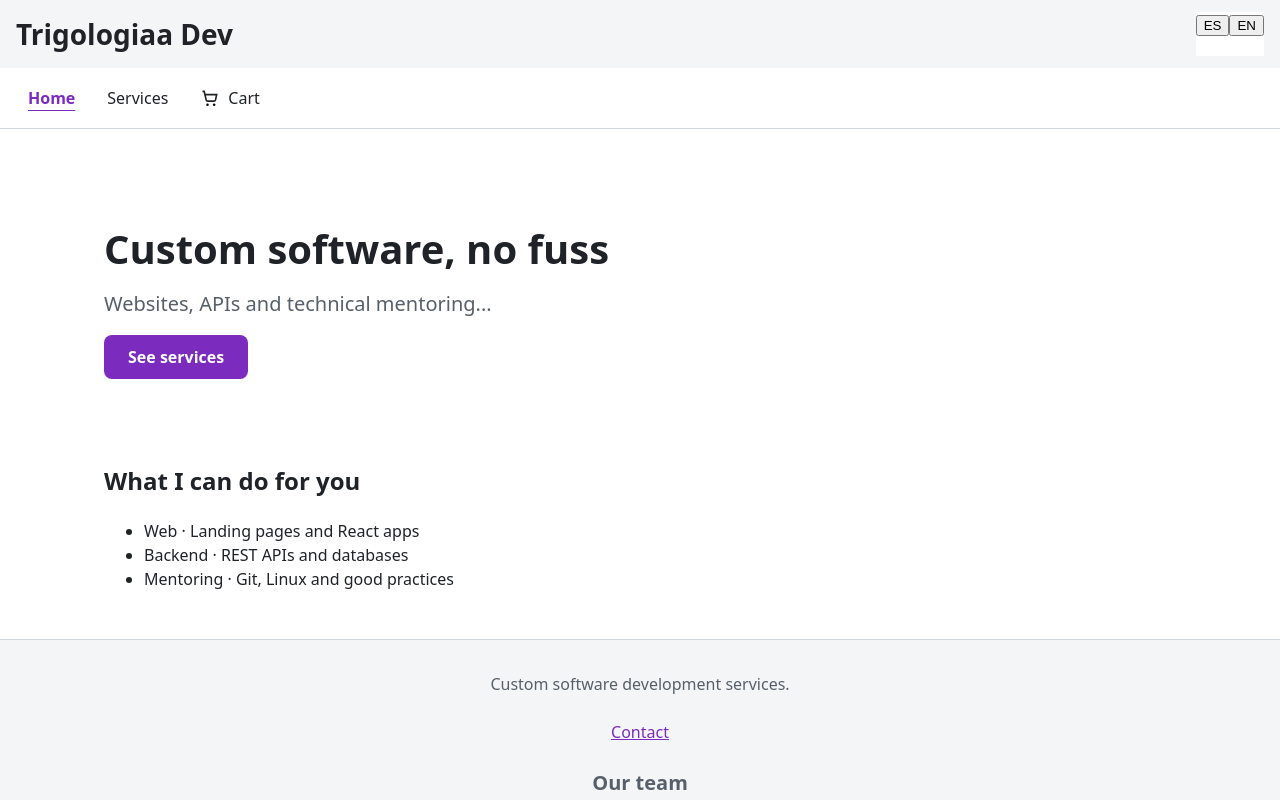
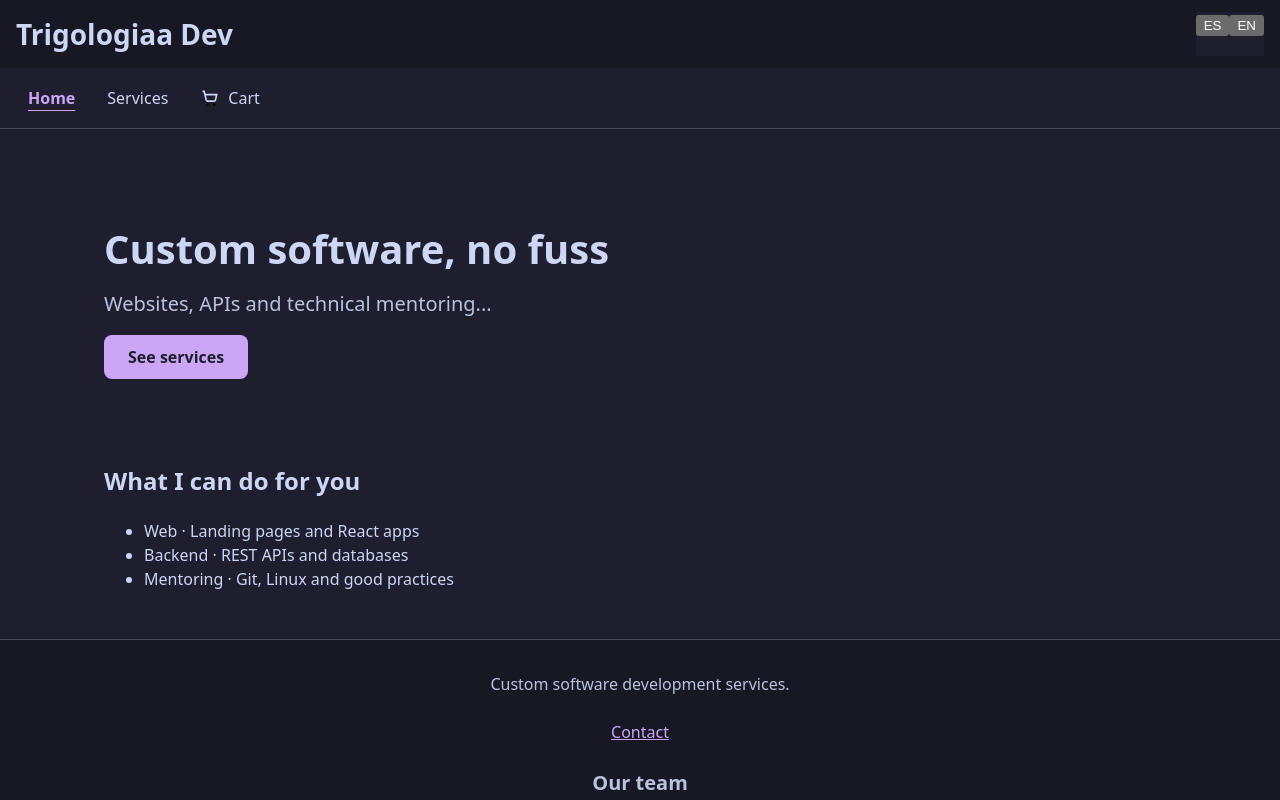
Before and after one commit to trigologiaa/frontend, a React (Vite) app: page / in a window 1280 px wide. Shown: the top 800 px of the page. Built offline with nearby package versions, Linux system fonts and the light colour scheme.

Commit message:
feat(styles): map the design tokens to the Catppuccin palette

```diff
--- a/src/main.jsx
+++ b/src/main.jsx
@@ -1,6 +1,7 @@
 import { StrictMode } from "react";
 import { createRoot } from "react-dom/client";
 import { App } from "./App";
+import "./styles/themes.css";
 import "./styles/tokens.css";
 import "./styles/global.css";
 import { I18nextProvider } from "react-i18next";
--- a/src/styles/global.css
+++ b/src/styles/global.css
@@ -10,7 +10,7 @@ body {
 	font-size: var(--font-size-base);
 	line-height: 1.5;
 	color: var(--color-text);
-	background: var(--background-image), var(--color-background);
+	background: var(--color-background);
 	min-height: 100vh;
 }
 
--- a/src/styles/tokens.css
+++ b/src/styles/tokens.css
@@ -1,14 +1,19 @@
+/* Semantic tokens: the only colors components may use. They point to the Catppuccin palette
+   (themes.css), which changes with the selected flavor. */
 :root {
-	color-scheme: dark;
-	--color-primary: #c770f0;
-	--color-primary-contrast: #140f23;
-	--color-background: #1b1429;
-	--color-surface: #241a3a;
-	--color-text: #f5f5f5;
-	--color-muted: #a588c0;
-	--color-border: #4a3570;
-	--color-danger: #ff7b72;
-	--color-danger-surface: #2d1214;
+	--color-background: var(--ctp-base);
+	--color-surface: var(--ctp-mantle);
+	--color-text: var(--ctp-text);
+	--color-muted: var(--ctp-subtext1);
+	--color-border: var(--ctp-surface1);
+	--color-primary: var(--ctp-mauve);
+	--color-primary-contrast: var(--ctp-base);
+	--color-danger: var(--ctp-red);
+	--color-danger-surface: color-mix(
+		in srgb,
+		var(--ctp-red) 14%,
+		var(--ctp-base)
+	);
 	--space-1: 0.25rem;
 	--space-2: 0.5rem;
 	--space-3: 0.75rem;
@@ -20,26 +25,8 @@
 	--font-size-lg: 1.25rem;
 	--font-size-xl: 1.75rem;
 	--radius: 0.5rem;
-	--shadow: 0 4px 5px 3px rgb(119 53 136 / 46%);
-	--background-image: linear-gradient(270deg, #1b1429, #140f23);
+	--shadow: 0 4px 12px color-mix(in srgb, var(--ctp-crust) 35%, transparent);
 	--content-width: 70rem;
-}
-
-@media (prefers-color-scheme: light) {
-	:root {
-		color-scheme: light;
-		--color-background: #ffffff;
-		--color-surface: #f4f5f7;
-		--color-text: #1f2328;
-		--color-muted: #57606a;
-		--color-border: #d0d7de;
-		--color-primary: #7b2cbf;
-		--color-primary-contrast: #ffffff;
-		--color-danger: #b42318;
-		--color-danger-surface: #fef3f2;
-		--shadow: 0 1px 3px rgb(0 0 0 / 12%);
-		--background-image: none;
-	}
 }
 
 @media (prefers-reduced-motion: reduce) {
```
Also changed, not shown: test/styles/contrast.js (added, +32 -0 lines), test/styles/semanticTokens.js (added, +9 -0 lines), 2 other files (tests, documents, lock files or other folders).
